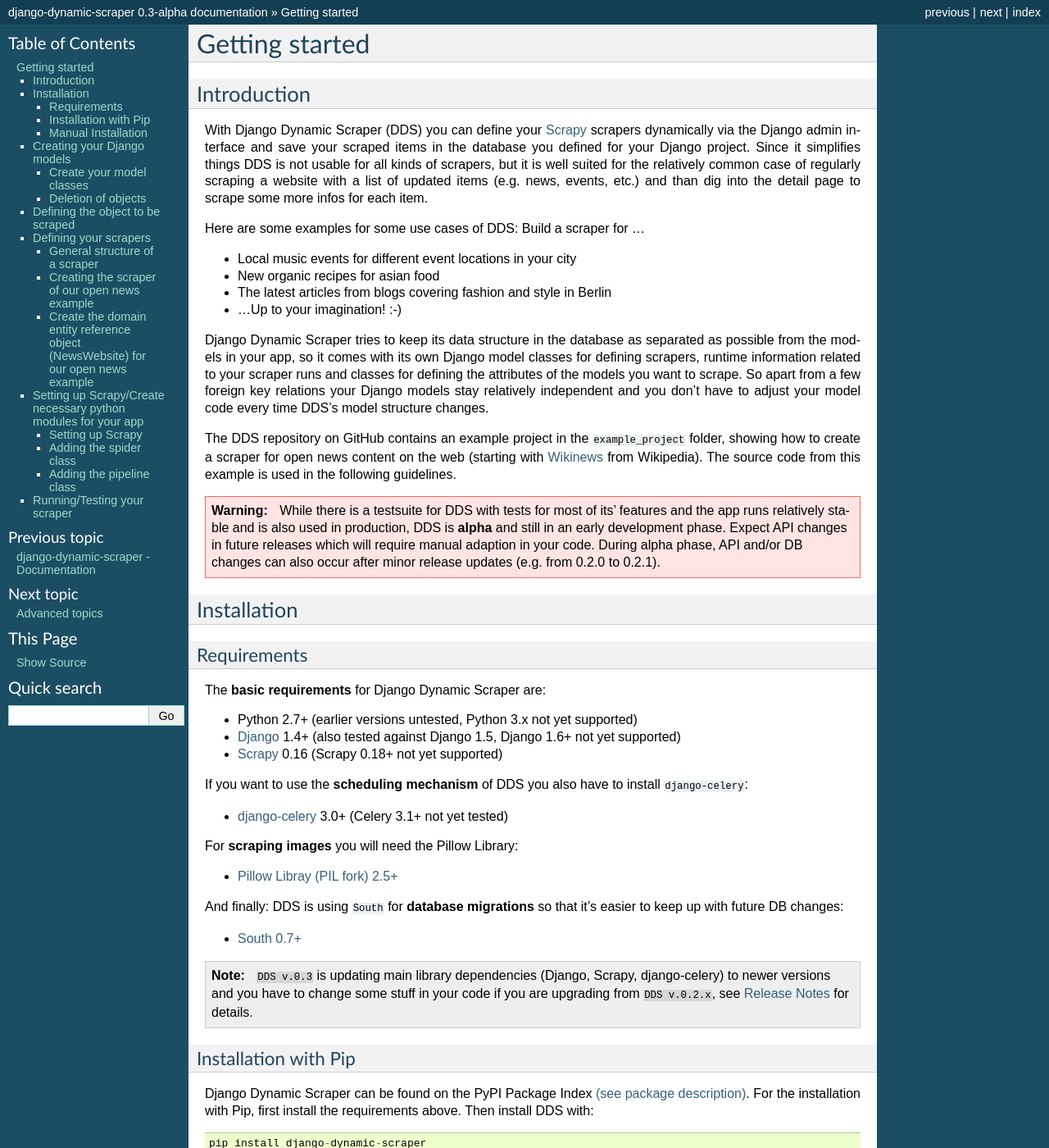
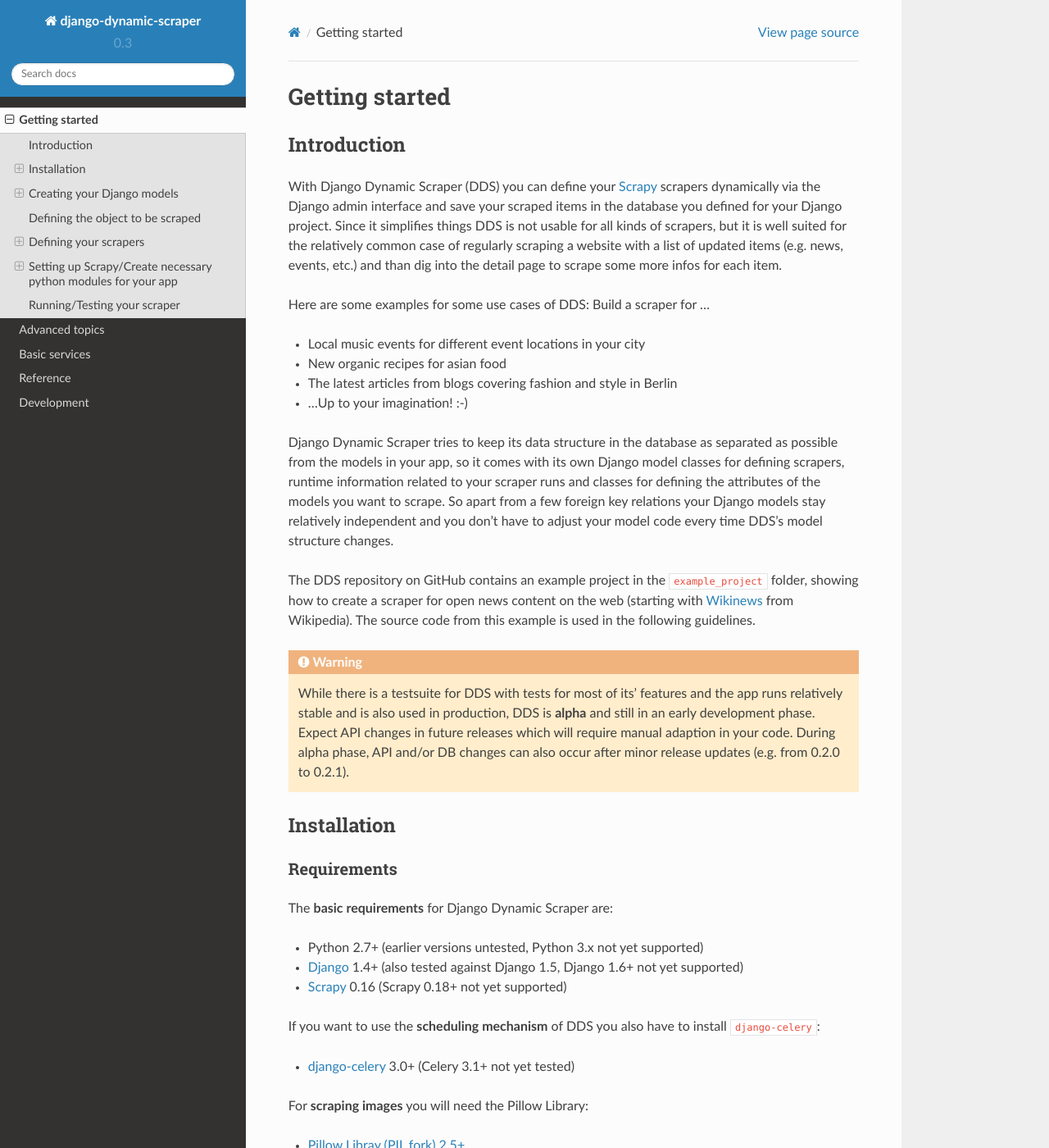
Before and after one commit to dev02019/django-dynamic-scraper, a Sphinx documentation site: the page built from docs/getting_started.rst, in a window 1280 px wide and 1400 px high. Shown: the whole window at 82% size. Built offline with Sphinx 7.4.7 and the Read the Docs theme 2.0.0, drawn with Linux system fonts in a browser that asks for light colours; some of the changed text lies outside the part shown.

Commit message:
Initial develop branch commit, switched to Sphinx documentation theme (sphinx_rtd_theme) for easier testing

```diff
--- a/docs/conf.py
+++ b/docs/conf.py
@@ -91,7 +91,7 @@ pygments_style = 'sphinx'
 
 # The theme to use for HTML and HTML Help pages.  See the documentation for
 # a list of builtin themes.
-html_theme = 'default'
+html_theme = 'sphinx_rtd_theme'
 
 # Theme options are theme-specific and customize the look and feel of a theme
 # further.  For a list of options available for each theme, see the
--- a/docs/getting_started.rst
+++ b/docs/getting_started.rst
@@ -65,10 +65,14 @@ future DB changes:
 
 * `South 0.7+ <http://south.aeracode.org/>`_
 
-.. note::
-   ``DDS v.0.3`` is updating main library dependencies (Django, Scrapy, django-celery) to newer versions
-   and you have to change some stuff in your code if you are upgrading from ``DDS v.0.2.x``,
-   see :ref:`releasenotes` for details.
+Release Compatibility Table
+---------------------------
+
+=========== ====== ====== =============
+DDS Version Django Scrapy django-celery
+=========== ====== ====== =============
+test        test   test   test
+=========== ====== ====== =============
 
 Installation with Pip
 ---------------------
```
